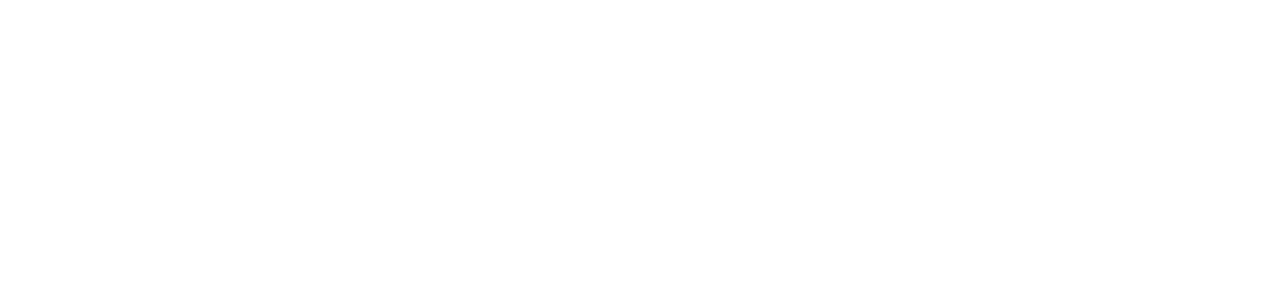
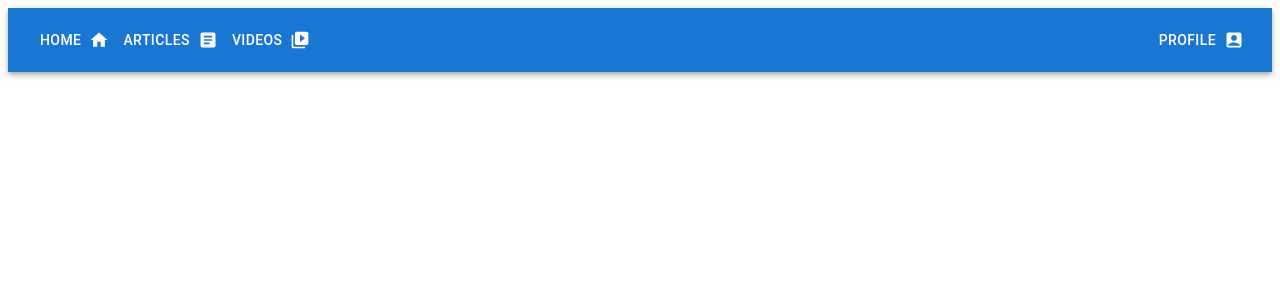
Before and after one commit to Michae1Tanaka/Phase-5-Project-My-Content, a React (Create React App) app in the folder client/: page /videos in a window 1280 px wide. Before the commit this address had no page. Shown: the top 300 px of the page. Built offline with nearby package versions, Linux system fonts and the light colour scheme.

Commit message:
deletes unwanted seed data; Changes title in app to My Content; adds Navbar.js; adds navbar to render

```diff
--- a/client/public/index.html
+++ b/client/public/index.html
@@ -1,19 +1,14 @@
 <!DOCTYPE html>
 <html lang="en">
+
 <head>
   <meta charset="utf-8" />
   <link rel="icon" href="%PUBLIC_URL%/favicon.ico" />
   <link rel="preconnect" href="https://fonts.gstatic.com" />
-    <link
-      href="https://fonts.googleapis.com/css2?family=Permanent+Marker&display=swap"
-      rel="stylesheet"
-    />
+  <link href="https://fonts.googleapis.com/css2?family=Permanent+Marker&display=swap" rel="stylesheet" />
   <meta name="viewport" content="width=device-width, initial-scale=1" />
   <meta name="theme-color" content="#000000" />
-    <meta
-      name="description"
-      content="Web site created using create-react-app"
-    />
+  <meta name="description" content="Web site created using create-react-app" />
   <link rel="apple-touch-icon" href="%PUBLIC_URL%/logo192.png" />
   <!--
       manifest.json provides metadata used when your web app is installed on a
@@ -29,8 +24,9 @@
       work correctly both with client-side routing and a non-root public URL.
       Learn how to configure a non-root public URL by running `npm run build`.
     -->
-    <title>Reciplease</title>
+  <title>My Content</title>
 </head>
+
 <body>
   <noscript>You need to enable JavaScript to run this app.</noscript>
   <div id="root"></div>
@@ -45,4 +41,5 @@
       To create a production bundle, use `npm run build` or `yarn build`.
     -->
 </body>
+
 </html>
--- a/client/src/components/App.js
+++ b/client/src/components/App.js
@@ -2,10 +2,12 @@
 import { BrowserRouter as Router, Routes, Route } from "react-router-dom";
 import Login from "./SignUpLogIn";
 import HomePage from "./HomePage";
+import Navbar from "./Navbar";
 
 function App() {
   return (
     <Router>
+      <Navbar />
       <Routes>
         <Route exact path="/" Component={HomePage} />
         <Route path="/login" Component={Login} />
--- /dev/null
+++ b/client/src/components/Navbar.js
@@ -0,0 +1,33 @@
+import React from "react";
+import { AppBar, Toolbar, Button, Box } from "@mui/material";
+import HomeIcon from "@mui/icons-material/Home";
+import ArticleIcon from "@mui/icons-material/Article";
+import VideoLibraryIcon from "@mui/icons-material/VideoLibrary";
+import AccountBoxIcon from "@mui/icons-material/AccountBox";
+import { Link } from "react-router-dom";
+
+function Navbar() {
+  return (
+    <Box>
+      <AppBar position="static">
+        <Toolbar>
+          <Button endIcon={<HomeIcon />} sx={{ marginRight: 0.25 }} component={Link} to="/" color="inherit">
+            Home
+          </Button>
+          <Button endIcon={<ArticleIcon />} sx={{ marginRight: 0.25 }} component={Link} to="/articles" color="inherit">
+            Articles
+          </Button>
+          <Button endIcon={<VideoLibraryIcon />} component={Link} to="/videos" color="inherit">
+            Videos
+          </Button>
+          <Box sx={{ flexGrow: 1 }} />
+          <Button endIcon={<AccountBoxIcon />} component={Link} to="/profile" color="inherit">
+            Profile
+          </Button>
+        </Toolbar>
+      </AppBar>
+    </Box>
+  );
+}
+
+export default Navbar;
```
Also changed, not shown: 2 other files (tests, documents, lock files or other folders). Lines whose indentation alone changed are shown as unchanged.
